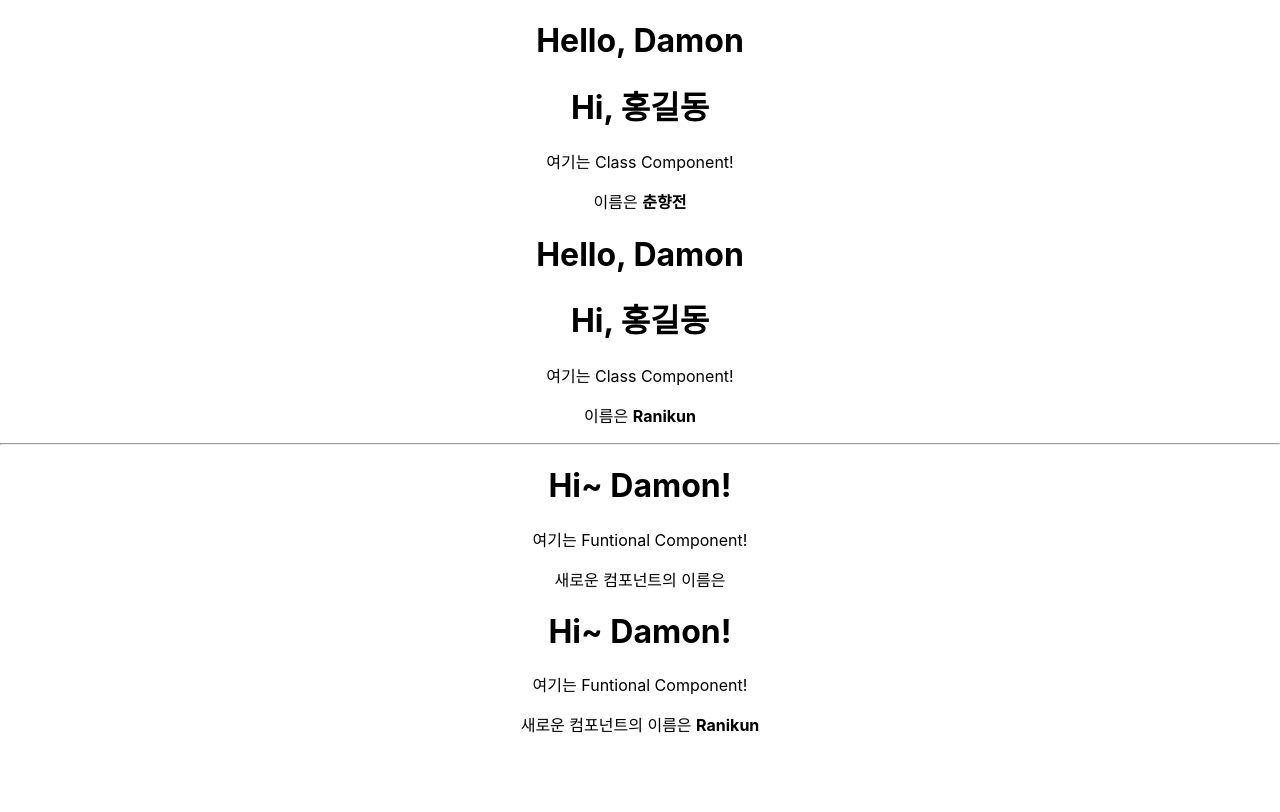
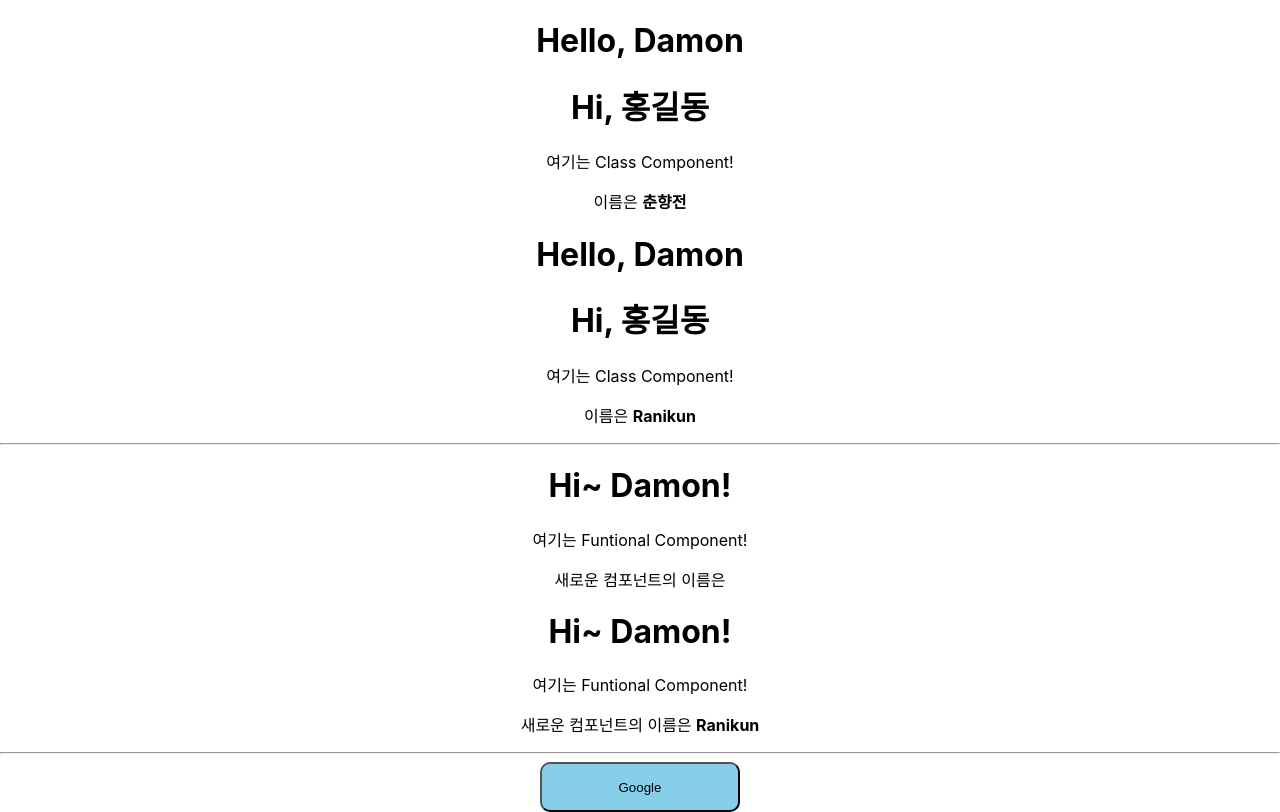
Before and after one commit to FullStack-SeSAC/React, a React (Create React App) app in the folder 24-props/: page / in a window 1280 px wide. Built offline with nearby package versions, Linux system fonts and the light colour scheme.

Commit message:
Button PropsTypes

```diff
--- a/24-props/src/App.js
+++ b/24-props/src/App.js
@@ -1,4 +1,5 @@
 import './App.css';
+import Button from './Button';
 import ClassComponent from './classComponent.';
 import FunctionComponent from './FunctionComponent';
 
@@ -13,6 +14,9 @@ function App() {
 
       <FunctionComponent  />
       <FunctionComponent name = 'Ranikun' />
+      <hr />
+
+      <Button children='Google' link="https://www.google.com" />
     </div>
   );
 }
--- /dev/null
+++ b/24-props/src/Button.css
@@ -0,0 +1,8 @@
+.Button {
+    background-color: skyblue;
+    width: 200px;
+    height: 50px;
+    border-radius: 10px;
+    margin: 0 4px;
+
+}
--- /dev/null
+++ b/24-props/src/Button.js
@@ -0,0 +1,31 @@
+import './Button.css';
+import PropTypes from 'prop-types';
+// props.children:
+// 부모 컴포넌트에서 자식 컴포넌트 호출시 태그 사이에 작성한 문자열, 숫자, JSX, 배열 등 다양한 형태
+
+const Button = (props) => {
+    console.log('Btn props ->', props);
+    const {link, children} = props;
+
+    return (
+        <>
+            <a href={link}>
+                <button className="Button">
+                    {children}
+                </button>
+            </a>
+        </>
+    )
+}
+
+Button.defaultProps = {
+    children: '네이버',
+    link: 'https://www.naver.com'
+}
+
+Button.PropTypes = {
+    children: PropTypes.string,
+    link: PropTypes.string
+}
+
+export default Button;
```
